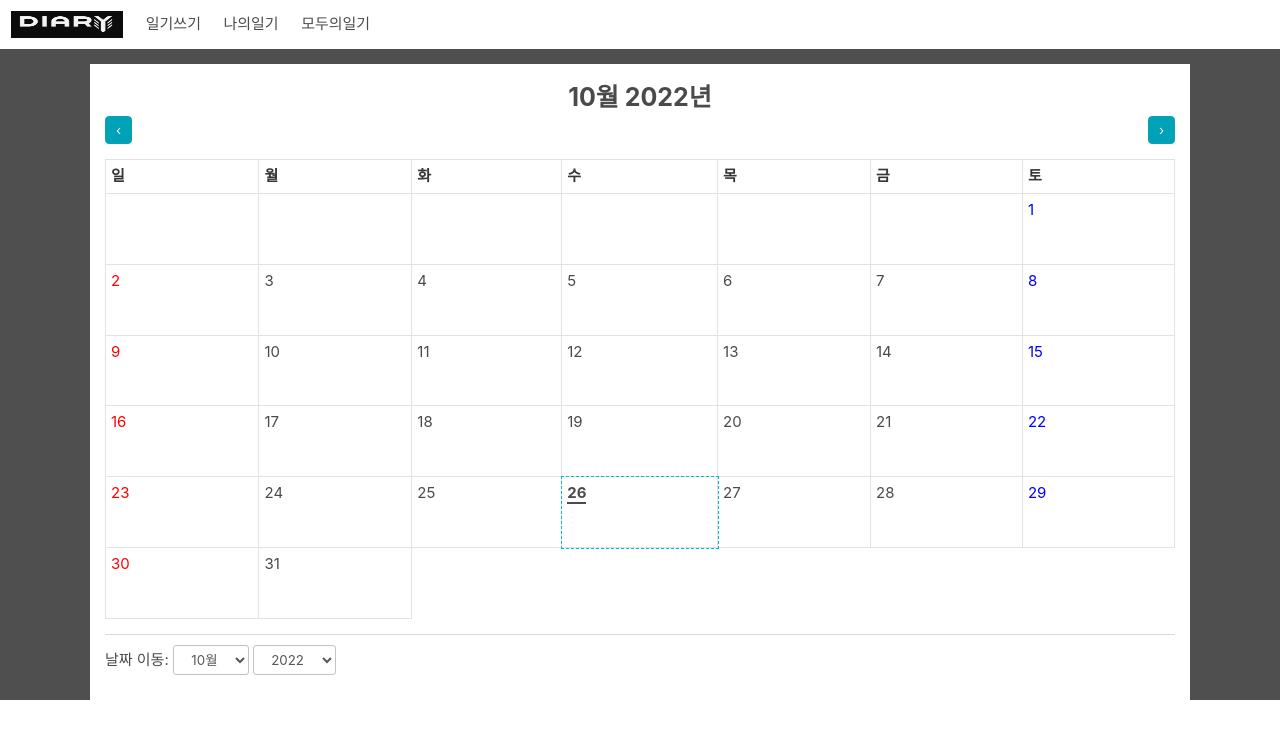
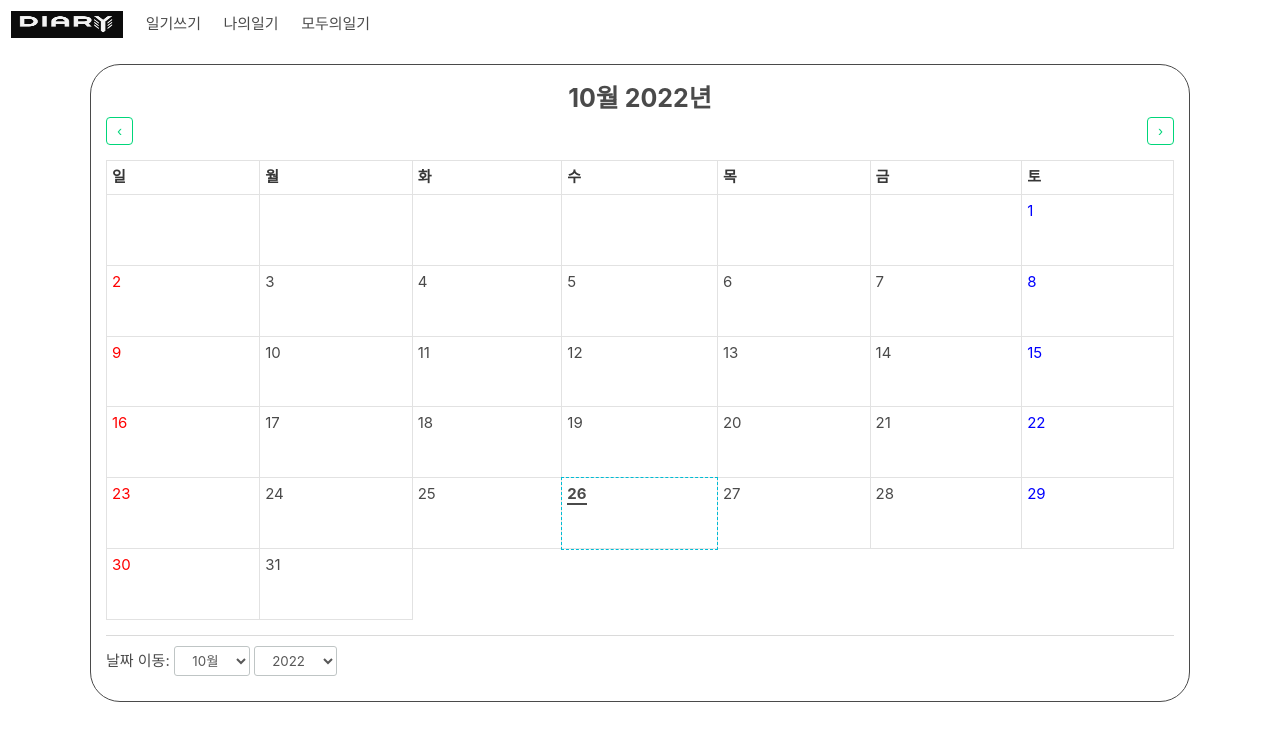
Before and after one commit to phwGithub/jungleDiary, a Flask app: template templates/monthlyDiary.html in a window 1280 px wide. Shown: the top 741 px of the page. Run offline with Flask 2, Linux system fonts and the light colour scheme; the template is opened without the code that fills it, so the values that code supplies are empty; some libraries are stand-ins or nearby versions.

Commit message:
달력 css 수정

```diff
--- a/templates/monthlyDiary.html
+++ b/templates/monthlyDiary.html
@@ -16,7 +16,7 @@ html {
 
 body {
     margin: 0;
-    background: #504f4f;
+    background: white;
     font-size: 1em;
 }
 
@@ -31,15 +31,17 @@ body {
     max-width: 1100px;
     margin: 0 auto;
     overflow: auto;
+    border: solid 1px;
+    border-radius: 30px;
 }
 
 .button-container-calendar button {
     cursor: pointer;
     display: inline-block;
     zoom: 1;
-    background: #00a2b7;
-    color: #fff;
-    border: 1px solid #0aa2b5;
+    background: white;
+    color: #00d67a;
+    border: 1px solid #00d67a;
     border-radius: 4px;
     padding: 5px 10px;
 }
```
